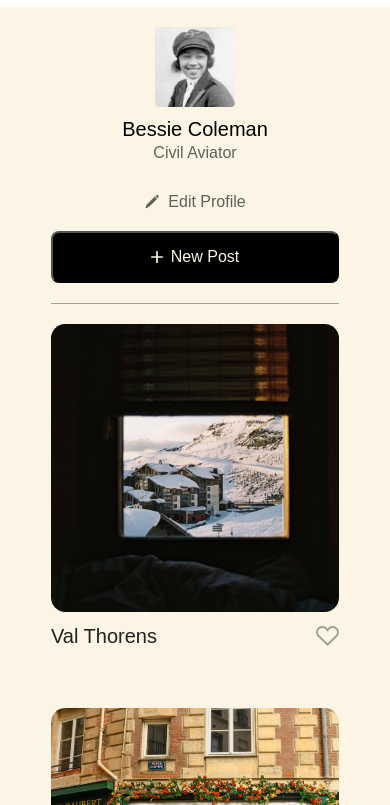
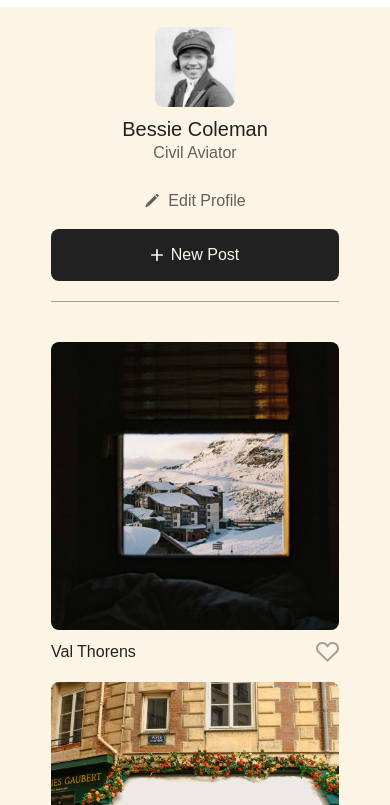
Before and after one commit to marianaa-vrod/se_project_spots, a plain HTML site: page index.html in a window 390 px wide. Shown: the part 39-844 px from the top of the page. Drawn offline with Linux system fonts and the light colour scheme; a web font is replaced by a local one.

Commit message:
Correct errors, deploy project to github, add link

```diff
--- a/blocks/card.css
+++ b/blocks/card.css
@@ -6,12 +6,15 @@
   height: 413px;
   width: 100%;
   object-fit: cover;
-  border-radius: 5%;
+  border-radius: 8px;
   display: block;
 }
 
 .card__like-button {
   background-image: url(../images/Union.svg);
+  background-size: contain;
+  background-position: center;
+  background-repeat: no-repeat;
   width: 23px;
   height: 20px;
   background-color: transparent;
@@ -19,11 +22,16 @@
   border: none;
 }
 
+.card__like-button:hover {
+  opacity: 1;
+  cursor: pointer;
+}
+
 .card__caption {
   display: flex;
   justify-content: space-between;
   align-items: center;
-  margin: 12px 0;
+  margin: 12px 0 0;
   font-weight: 500;
   font-size: 20px;
   line-height: 1.2;
@@ -37,6 +45,7 @@
   -webkit-line-clamp: 3;
   -webkit-box-orient: vertical;
   white-space: nowrap;
+  max-width: 350px;
 }
 
 @media screen and (max-width: 627px) {
@@ -44,11 +53,8 @@
     height: 288px;
   }
 
-  .card__caption {
-    margin: 12px 0 0;
-  }
-
-  .card__caption:last-child {
-    margin-bottom: 20px;
+  .card__title {
+    max-width: 250px;
+    font-size: 16px;
   }
 }
--- a/blocks/cards.css
+++ b/blocks/cards.css
@@ -1,10 +1,7 @@
-.cards {
-  margin: 20px auto 36px;
-}
-
 .cards__column {
   list-style-type: none;
-  padding: 0;
+  padding: 20px 0 40px;
+  margin: 20px 0 60px;
   display: grid;
   grid-template-columns: repeat(auto-fit, 413px);
   justify-content: center;
@@ -15,6 +12,7 @@
 @media screen and (max-width: 627px) {
   .cards__column {
     grid-template-columns: repeat(auto-fit, 288px);
-    margin: 0 0 20px 0;
+    row-gap: 20px;
+    padding-bottom: 20px;
   }
 }
--- a/blocks/content.css
+++ b/blocks/content.css
@@ -1,3 +1,9 @@
 .content {
   padding: 0 20px;
 }
+
+@media screen and (max-width: 320px) {
+  .content {
+    padding: 0 16px;
+  }
+}
--- a/blocks/footer.css
+++ b/blocks/footer.css
@@ -5,12 +5,6 @@
   font-weight: 400;
   display: flex;
   justify-content: center;
-  padding-bottom: 60px;
+  padding: 60px 0;
   color: #212121b2;
 }
-
-@media screen and (max-width: 627px) {
-  .footer__copyright {
-    margin-top: 60px;
-  }
-}
--- a/blocks/profile.css
+++ b/blocks/profile.css
@@ -5,10 +5,11 @@
 }
 
 .profile__avatar-image {
+  object-fit: cover;
   height: 190px;
   width: 190px;
   margin-right: 20px;
-  border-radius: 5%;
+  border-radius: 8px;
 }
 
 .profile__main-data {
@@ -21,6 +22,13 @@
   font-weight: 500;
   font-size: 32px;
   line-height: 1;
+  color: #212121;
+  text-overflow: ellipsis;
+  overflow: hidden;
+  display: -webkit-box;
+  -webkit-line-clamp: 3;
+  -webkit-box-orient: vertical;
+  max-width: 420px;
 }
 
 .profile__description {
@@ -40,6 +48,7 @@
 
 .profile__edit-button {
   margin-top: auto;
+  padding: 0;
   font-weight: 500;
   font-size: 16px;
   line-height: 1;
@@ -51,6 +60,12 @@
   background-color: transparent;
   border: none;
 }
+
+.profile__edit-button:hover {
+  opacity: 1;
+  cursor: pointer;
+}
+
 .profile__add-button {
   margin: 0 0 0 auto;
   padding: 0;
@@ -58,15 +73,21 @@
   font-weight: 500;
   line-height: 1;
   color: #fcf5e5;
-  background-color: black;
+  background-color: #212121;
   width: 149px;
   height: 52px;
+  border: none;
   border-radius: 8px;
   display: flex;
   align-self: flex-end;
   align-items: center;
   justify-content: center;
   gap: 8px;
+}
+
+.profile__add-button:hover {
+  opacity: 80%;
+  cursor: pointer;
 }
 
 .profile__add-button-icon {
```
Also changed, not shown: 1 other file.
